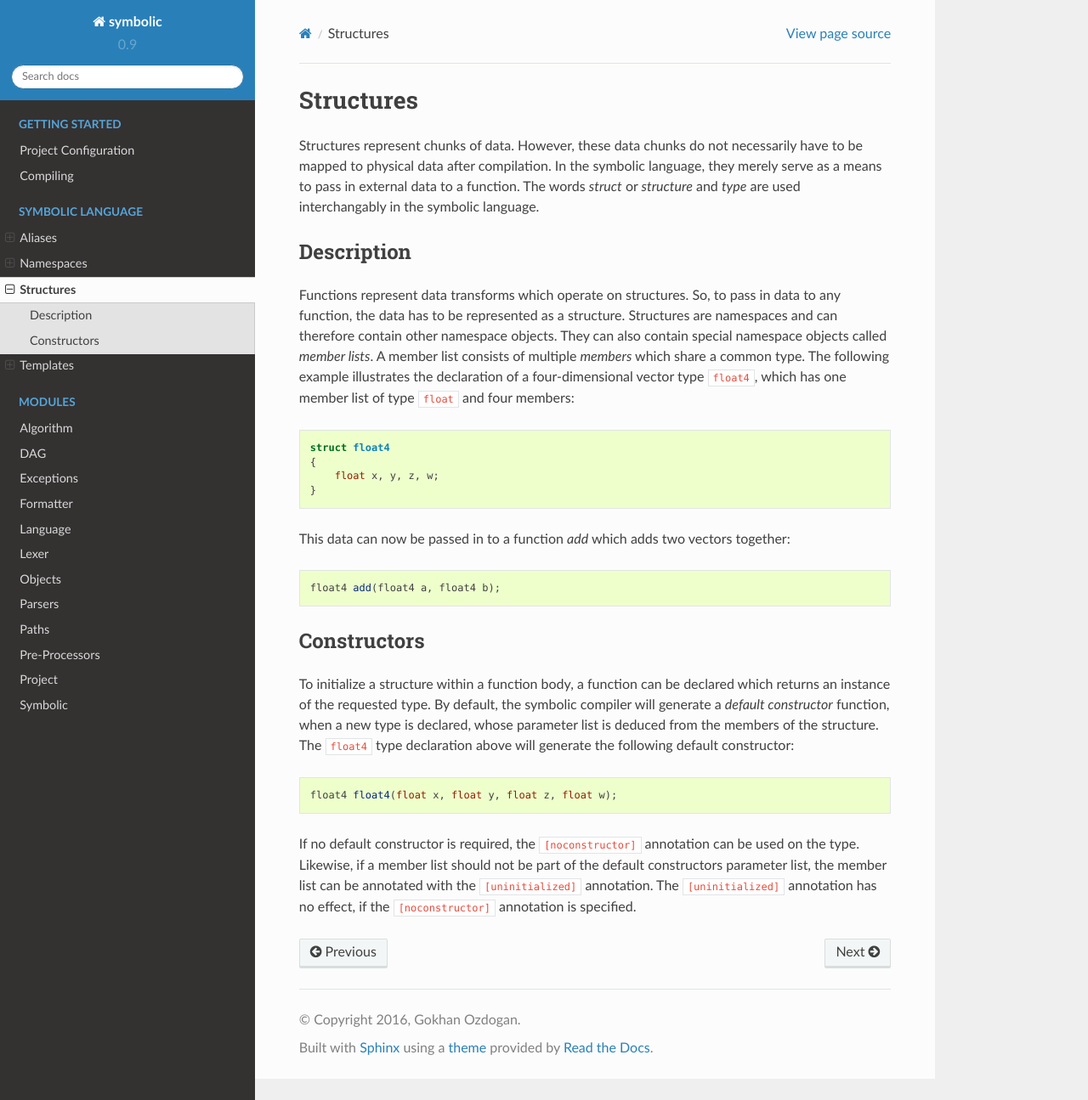
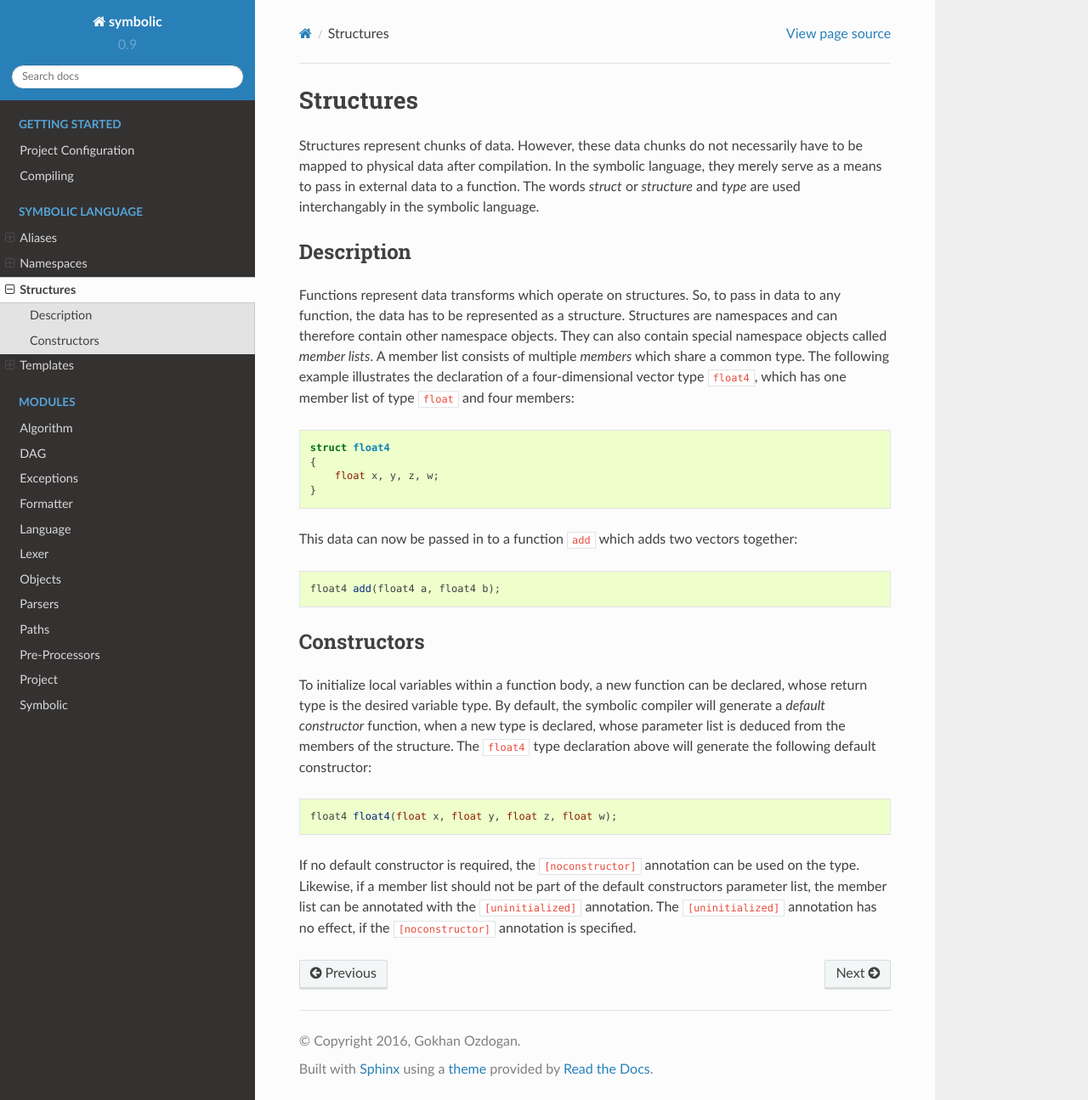
Before and after one commit to yoshimon/symbolic, a Sphinx documentation site: the page built from doc/sphinx/source/symbolic_language/structures.rst, in a window 1280 px wide and 1295 px high. Shown: the whole window at 85% size. Built offline with Sphinx 7.4.7 and the Read the Docs theme 2.0.0, drawn with Linux system fonts in a browser that asks for light colours; pages that are not in the unit, such as notebooks, are missing from menus.

Commit message:
Update structures.rst

```diff
--- a/doc/sphinx/source/symbolic_language/structures.rst
+++ b/doc/sphinx/source/symbolic_language/structures.rst
@@ -13,7 +13,7 @@ Functions represent data transforms which operate on structures. So, to pass in
         float x, y, z, w;
     }
 
-This data can now be passed in to a function `add` which adds two vectors together:
+This data can now be passed in to a function :code:`add` which adds two vectors together:
 
 .. code-block:: cpp
 
@@ -21,7 +21,7 @@ This data can now be passed in to a function `add` which adds two vectors togeth
 
 Constructors
 ------------
-To initialize a structure within a function body, a function can be declared which returns an instance of the requested type. By default, the symbolic compiler will generate a *default constructor* function, when a new type is declared, whose parameter list is deduced from the members of the structure. The :code:`float4` type declaration above will generate the following default constructor:
+To initialize local variables within a function body, a new function can be declared, whose return type is the desired variable type. By default, the symbolic compiler will generate a *default constructor* function, when a new type is declared, whose parameter list is deduced from the members of the structure. The :code:`float4` type declaration above will generate the following default constructor:
 
 .. code-block:: cpp
 
```
